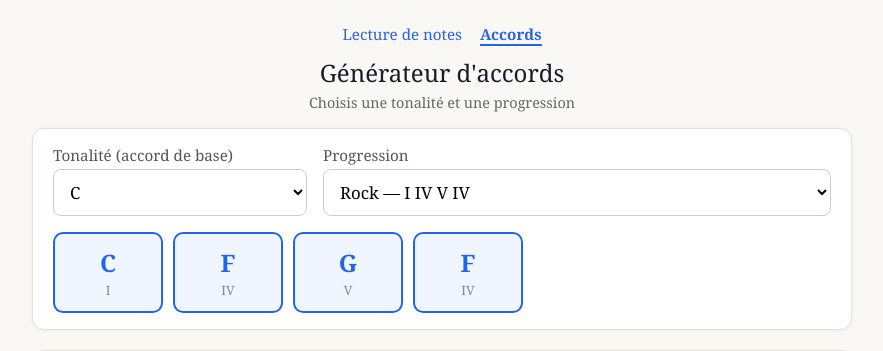
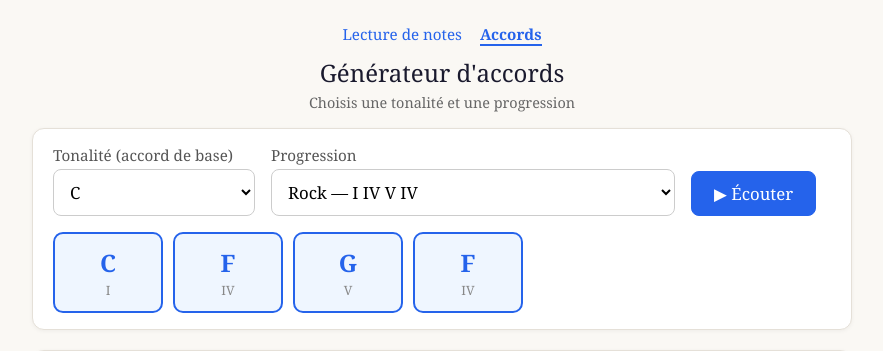
Before and after one commit to rubicontext/rubinotes, a Python web app: template trainer/templates/trainer/accords.html in a window 1280 px wide. Shown: the top 351 px of the page, without its empty margins (198-1081 px from the left). Run offline with Jinja, Linux system fonts and the light colour scheme; the template is opened without the code that fills it, so the values that code supplies are empty.

Commit message:
Preview audio des progressions d'accords (Web Audio API)
Bouton Ecouter sur /accords : synthese des accords en pur JS (oscillateurs
triangle, enveloppe pincee, strum grave vers aigu, basse a l'octave).
Surbrillance de l'accord en cours, stop manuel ou sur changement de
tonalite/progression.

Co-Authored-By: Claude Fable 5 <noreply@anthropic.com>

```diff
--- a/trainer/templates/trainer/accords.html
+++ b/trainer/templates/trainer/accords.html
@@ -53,9 +53,25 @@
     background: white;
     width: 100%;
   }
-  .pickers { display: flex; gap: 16px; flex-wrap: wrap; }
+  .pickers { display: flex; gap: 16px; flex-wrap: wrap; align-items: flex-end; }
   .pickers > div { flex: 1; min-width: 140px; }
   .pickers > div.prog { flex: 2; min-width: 220px; }
+  button {
+    font-family: inherit;
+    font-size: 1.05rem;
+    padding: 10px 22px;
+    border: 1px solid var(--accent);
+    background: var(--accent);
+    color: white;
+    border-radius: 8px;
+    cursor: pointer;
+    touch-action: manipulation;
+    white-space: nowrap;
+  }
+  button:hover { opacity: .9; }
+  .chord.playing { background: var(--accent); }
+  .chord.playing .name { color: white; }
+  .chord.playing .deg { color: #cfe0ff; }
   /* résultat */
   .result { display: flex; gap: 10px; flex-wrap: wrap; margin-top: 16px; }
   .chord {
@@ -105,6 +121,9 @@
     <div class="prog">
       <label for="prog">Progression</label>
       <select id="prog"></select>
+    </div>
+    <div style="flex: 0">
+      <button id="play">&#9654; &Eacute;couter</button>
     </div>
   </div>
   <div class="result" id="result"></div>
@@ -176,6 +195,7 @@ PROGRESSIONS.forEach((p, i) => {
 });
 
 function render() {
+  if (window.__stopPlayback) window.__stopPlayback();  // stoppe l'audio si on change pendant la lecture
   const key = keySel.value;
   const prog = PROGRESSIONS[+progSel.value];
   // cartes d'accords
@@ -209,6 +229,69 @@ keySel.addEventListener("change", render);
 progSel.addEventListener("change", render);
 render();
 
+// ---- Preview audio (Web Audio API, son type corde pincée) ----
+const CHORD_SEC = 1.3;          // durée de chaque accord
+let audioCtx = null, stopFns = [], isPlaying = false;
+
+function chordMidis(key, degree) {
+  const scale = FLAT_KEYS.has(key) ? FLAT : SHARP;
+  const d = DEGREE_DEFS[degree];
+  const root = 48 + (scale.indexOf(key) + d.off) % 12;   // registre C3-B3, proche guitare
+  const third = d.suf === "" ? 4 : 3;
+  const fifth = d.suf === "dim" ? 6 : 7;
+  return [root - 12, root, root + third, root + fifth, root + 12];
+}
+
+function playChordAt(midis, when) {
+  midis.forEach((m, i) => {
+    const t = when + i * 0.045;                          // léger strum grave → aigu
+    const o = audioCtx.createOscillator();
+    o.type = "triangle";
+    o.frequency.value = 440 * Math.pow(2, (m - 69) / 12);
+    const g = audioCtx.createGain();
+    g.gain.setValueAtTime(0, t);
+    g.gain.linearRampToValueAtTime(m < 48 ? 0.10 : 0.14, t + 0.015);
+    g.gain.exponentialRampToValueAtTime(0.001, t + CHORD_SEC);
+    o.connect(g).connect(audioCtx.destination);
+    o.start(t);
+    o.stop(t + CHORD_SEC + 0.05);
+    stopFns.push(() => { try { o.stop(); } catch (e) {} });
+  });
+}
+
+function stopPlayback() {
+  stopFns.forEach(f => f());
+  stopFns = [];
+  isPlaying = false;
+  document.getElementById("play").innerHTML = "&#9654; Écouter";
+  document.querySelectorAll(".chord.playing").forEach(c => c.classList.remove("playing"));
+}
+window.__stopPlayback = stopPlayback;
+
+document.getElementById("play").addEventListener("click", () => {
+  if (isPlaying) { stopPlayback(); return; }
+  if (!audioCtx) audioCtx = new (window.AudioContext || window.webkitAudioContext)();
+  audioCtx.resume();
+  isPlaying = true;
+  document.getElementById("play").innerHTML = "&#9632; Stop";
+
+  const key = keySel.value;
+  const prog = PROGRESSIONS[+progSel.value];
+  const cards = document.querySelectorAll(".chord");
+  const t0 = audioCtx.currentTime + 0.05;
+
+  prog.degrees.forEach((deg, i) => {
+    playChordAt(chordMidis(key, deg), t0 + i * CHORD_SEC);
+    const hl = setTimeout(() => {
+      cards.forEach(c => c.classList.remove("playing"));
+      if (cards[i]) cards[i].classList.add("playing");
+    }, (t0 - audioCtx.currentTime + i * CHORD_SEC) * 1000);
+    stopFns.push(() => clearTimeout(hl));
+  });
+  const end = setTimeout(stopPlayback, (t0 - audioCtx.currentTime + prog.degrees.length * CHORD_SEC) * 1000 + 200);
+  stopFns.push(() => clearTimeout(end));
+});
+
 if ("serviceWorker" in navigator) navigator.serviceWorker.register("/sw.js");
 </script>
 </body>
```
